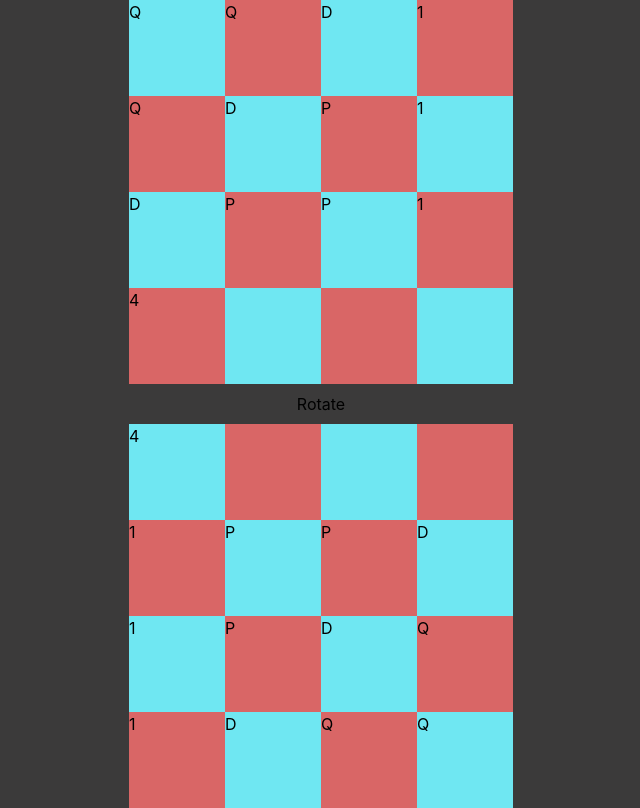
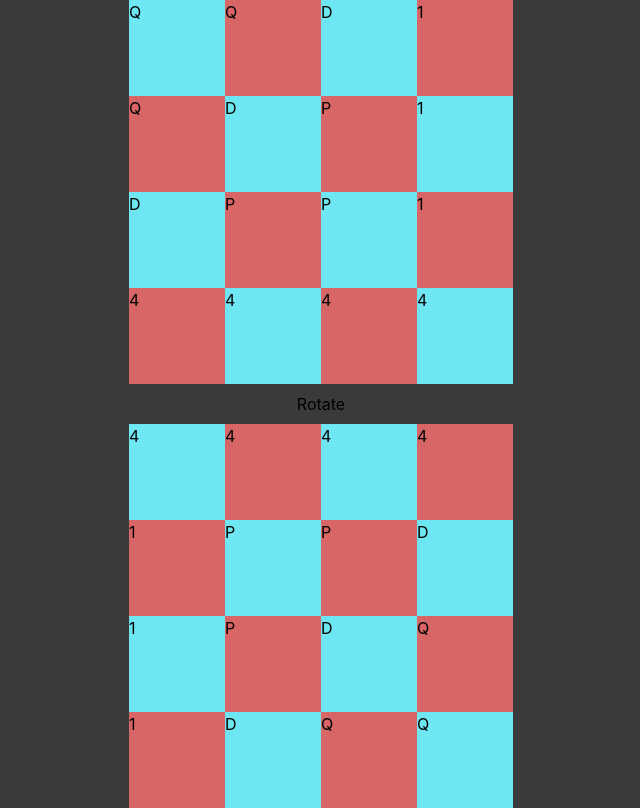
Before and after one commit to brycemooore/martian-chess, a React (Create React App) app in the folder ui/: page / in a window 1280 px wide. Shown: the whole page, without its empty margins (319-959 px from the left). Built offline with nearby package versions, Linux system fonts and the light colour scheme.

Commit message:
made board render dynamic

```diff
--- a/ui/src/components/board.tsx
+++ b/ui/src/components/board.tsx
@@ -5,67 +5,23 @@ interface BoardProps {
 }
 
 export default function Board({ rotation = "" }: BoardProps) {
-	const pieceMap = "QQD1/QDP1/DPP1/4/4/1PPD/1PDQ/1DQQ"
+	const pieceMap = "QQD1/QDP1/DPP1/4444/4444/1PPD/1PDQ/1DQQ"
 		.split("/")
 		.map((p) => p.split(""));
-	return (
-		<div className={`flex ${rotation}`}>
-			<div className="flex flex-col">
-				<div className="flex flex-col mb-10">
-					<Tile piece={pieceMap[0][0]} color="bg-board-blue" />
-					<Tile piece={pieceMap[1][0]} color="bg-board-red" />
-					<Tile piece={pieceMap[2][0]} color="bg-board-blue" />
-					<Tile piece={pieceMap[3][0]} color="bg-board-red" />
-				</div>
-				<div className="flex-col">
-					<Tile piece={pieceMap[4][0]} color="bg-board-blue" />
-					<Tile piece={pieceMap[5][0]} color="bg-board-red" />
-					<Tile piece={pieceMap[6][0]} color="bg-board-blue" />
-					<Tile piece={pieceMap[7][0]} color="bg-board-red" />
-				</div>
+
+	const boardRenderer = pieceMap.map((a, i) => {
+		const firstColor = i % 2 === 0 ? "bg-board-blue" : "bg-board-red";
+		const secondColor = i % 2 !== 0 ? "bg-board-blue" : "bg-board-red";
+		const marginBottom = i === 3 ? "mb-10" : "";
+
+		return (
+			<div className={`flex ${marginBottom}`}>
+				{a.map((p, i) => (
+					<Tile color={i % 2 === 0 ? firstColor : secondColor} piece={p} />
+				))}
 			</div>
-			<div className="flex flex-col">
-				<div className="flex flex-col mb-10">
-					<Tile piece={pieceMap[0][1]} color="bg-board-red" />
-					<Tile piece={pieceMap[1][1]} color="bg-board-blue" />
-					<Tile piece={pieceMap[2][1]} color="bg-board-red" />
-					<Tile piece={pieceMap[3][1]} color="bg-board-blue" />
-				</div>
-				<div className="flex-col">
-					<Tile piece={pieceMap[4][1]} color="bg-board-red" />
-					<Tile piece={pieceMap[5][1]} color="bg-board-blue" />
-					<Tile piece={pieceMap[6][1]} color="bg-board-red" />
-					<Tile piece={pieceMap[7][1]} color="bg-board-blue" />
-				</div>
-			</div>
-			<div className="flex flex-col">
-				<div className="flex flex-col mb-10">
-					<Tile piece={pieceMap[0][2]} color="bg-board-blue" />
-					<Tile piece={pieceMap[1][2]} color="bg-board-red" />
-					<Tile piece={pieceMap[2][2]} color="bg-board-blue" />
-					<Tile piece={pieceMap[3][2]} color="bg-board-red" />
-				</div>
-				<div className="flex-col">
-					<Tile piece={pieceMap[4][2]} color="bg-board-blue" />
-					<Tile piece={pieceMap[5][2]} color="bg-board-red" />
-					<Tile piece={pieceMap[6][2]} color="bg-board-blue" />
-					<Tile piece={pieceMap[7][2]} color="bg-board-red" />
-				</div>
-			</div>
-			<div className="flex flex-col">
-				<div className="flex flex-col mb-10">
-					<Tile piece={pieceMap[0][3]} color="bg-board-red" />
-					<Tile piece={pieceMap[1][3]} color="bg-board-blue" />
-					<Tile piece={pieceMap[2][3]} color="bg-board-red" />
-					<Tile piece={pieceMap[3][3]} color="bg-board-blue" />
-				</div>
-				<div className="flex-col">
-					<Tile piece={pieceMap[4][3]} color="bg-board-red" />
-					<Tile piece={pieceMap[5][3]} color="bg-board-blue" />
-					<Tile piece={pieceMap[6][3]} color="bg-board-red" />
-					<Tile piece={pieceMap[7][3]} color="bg-board-blue" />
-				</div>
-			</div>
-		</div>
-	);
+		);
+	});
+
+	return <div className={`flex ${rotation} flex-col`}>{boardRenderer}</div>;
 }
```
